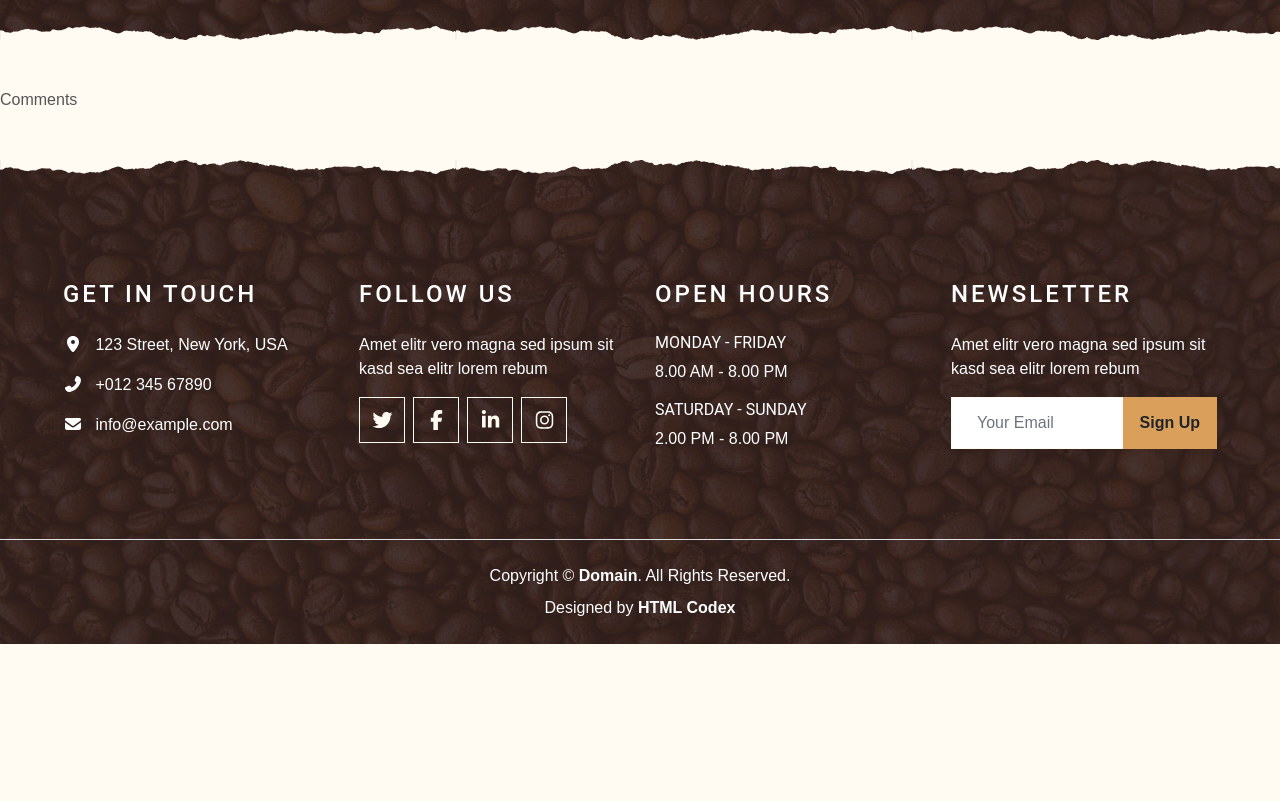
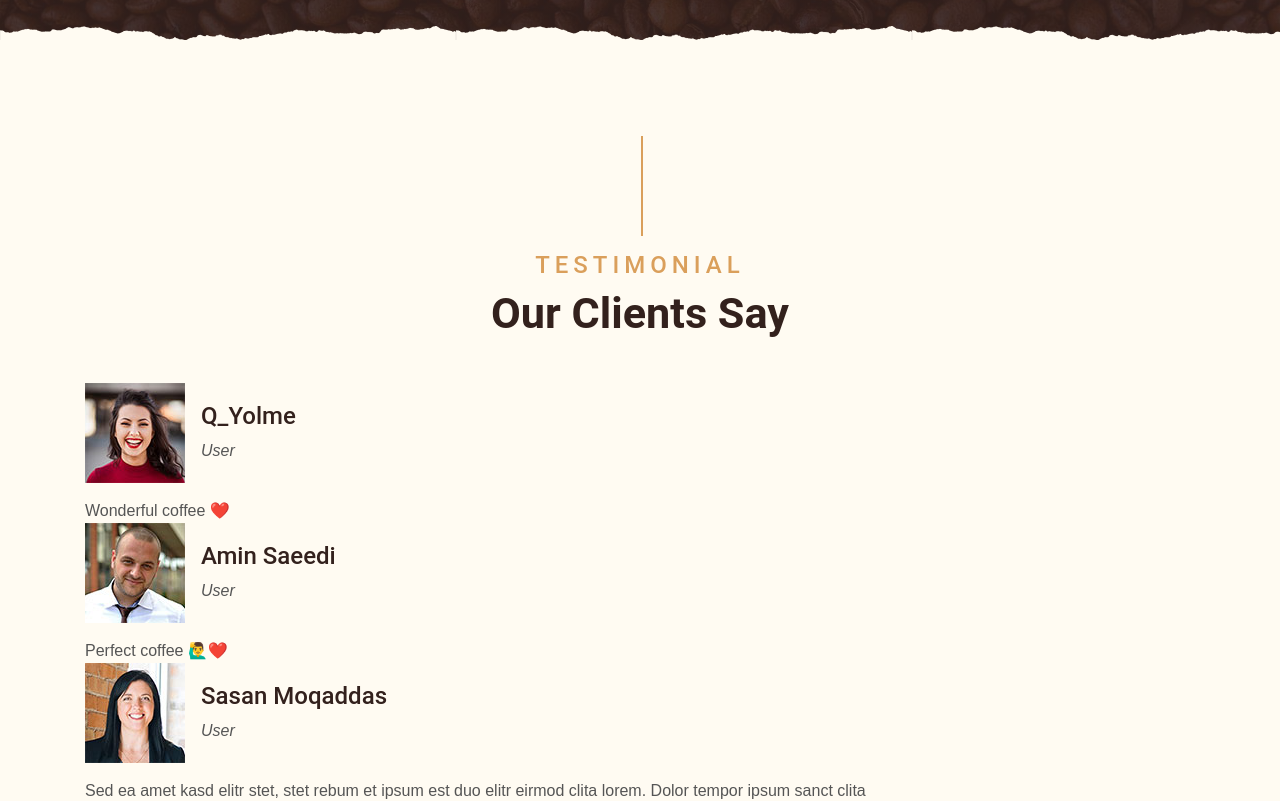
Before and after one commit to Mukhtarrahimi/cooffe-shop, a Next.js app: page /Testimonial in a window 1280 px wide. Shown: the part 360-1161 px from the top of the page. Before the commit the page ends 1004 px from the top, so only its background shows below. Built offline with nearby package versions, Linux system fonts and the light colour scheme; data requests are answered from the project's data file.

Commit message:
comment templage

```diff
--- a/components/templates/Testimonial/Comments.js
+++ b/components/templates/Testimonial/Comments.js
@@ -1,7 +1,29 @@
+import Testimonial from '@/components/modules/Testimonial/Testimonial';
 import React from 'react';
 
-function Comments() {
-  return <div>Comments</div>;
+function Comments({ data }) {
+  console.log('Comments =>', data);
+
+  return (
+    <div class="container-fluid py-5">
+      <div class="container">
+        <div class="section-title">
+          <h4
+            class="text-primary text-uppercase"
+            style={{ letterSpacing: '5px' }}
+          >
+            Testimonial
+          </h4>
+          <h1 class="display-4">Our Clients Say</h1>
+        </div>
+        <div class="owl-carousel testimonial-carousel">
+          {data.slice(0, 4).map((comment) => (
+            <Testimonial {...comment} key={comment.id} />
+          ))}
+        </div>
+      </div>
+    </div>
+  );
 }
 
 export default Comments;
```
